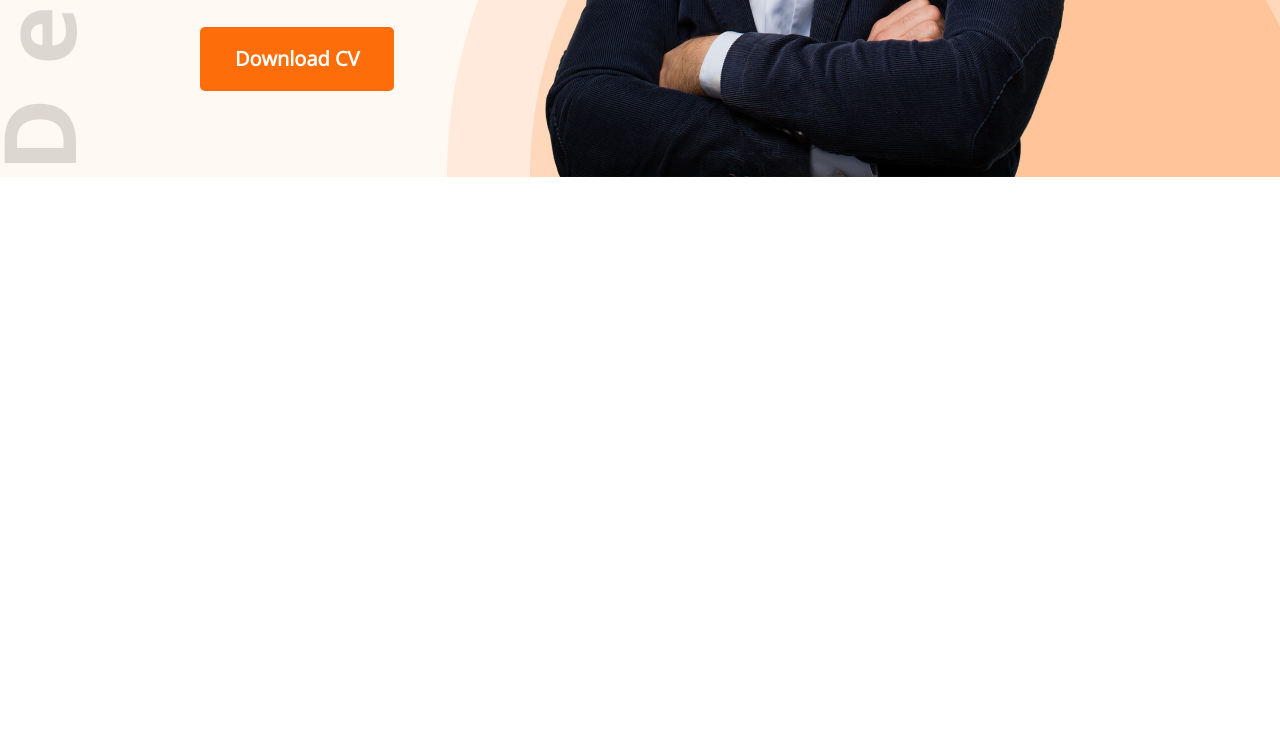
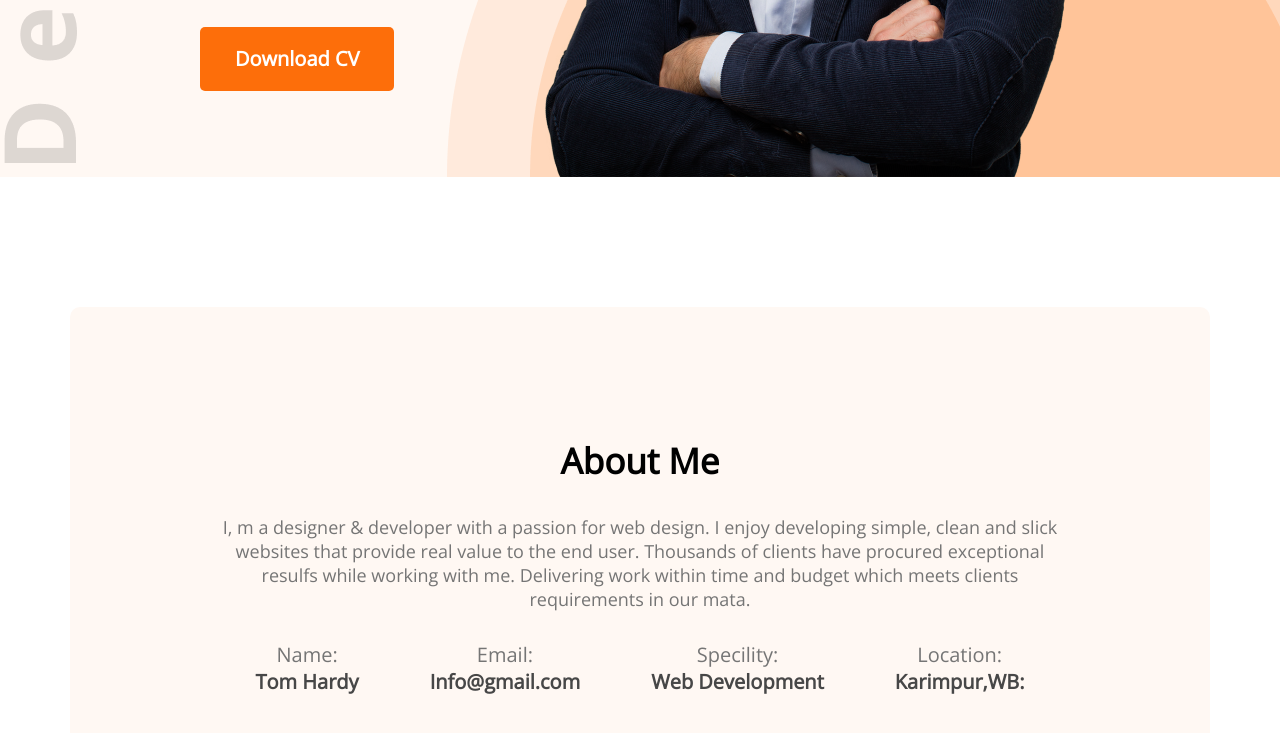
Before and after one commit to soourav8/my-first-portfolio, a plain HTML site: page index.html in a window 1280 px wide. Shown: the part 663-1396 px from the top of the page. Before the commit the page ends 840 px from the top, so only its background shows below. Drawn offline with nearby package versions, Linux system fonts and the light colour scheme.

Commit message:
about-done

```diff
--- a/index.html
+++ b/index.html
@@ -1,13 +1,17 @@
 <!DOCTYPE html>
 <html lang="en">
+
 <head>
     <meta charset="UTF-8">
     <meta http-equiv="X-UA-Compatible" content="IE=edge">
     <meta name="viewport" content="width=device-width, initial-scale=1.0">
     <title>Developer Portfolio</title>
     <link rel="stylesheet" href="styles/portfolio.css">
-    <link rel="preconnect" href="https://fonts.googleapis.com"><link rel="preconnect" href="https://fonts.gstatic.com" crossorigin><link href="https://fonts.googleapis.com/css2?family=Open+Sans&display=swap" rel="stylesheet">
+    <link rel="preconnect" href="https://fonts.googleapis.com">
+    <link rel="preconnect" href="https://fonts.gstatic.com" crossorigin>
+    <link href="https://fonts.googleapis.com/css2?family=Open+Sans&display=swap" rel="stylesheet">
 </head>
+
 <body>
     <header class="header">
         <nav>
@@ -23,17 +27,43 @@
             <div>
                 <h3 class="banner-sub-title">Hi, I am</h3>
                 <h1 class="banner-title">Tom Hardy</h1>
-                <p class="banner-description">Shot what able cold new see hold.Friendly as an betrayed formerly he. Morning because as to society behaved moments.</p>
+                <p class="banner-description">Shot what able cold new see hold.Friendly as an betrayed formerly he.
+                    Morning because as to society behaved moments.</p>
                 <button class="btn-primary">Download CV</button>
             </div>
             <img src="images/hardy.png" alt="">
         </div>
     </header>
     <main>
+        <section class="about">
+            <h3 class="section-title">About Me</h3>
+            <p class="section-description">I, m a designer & developer with a passion for web design. I enjoy developing simple, clean and slick websites that provide real value to the end user. Thousands of clients have procured exceptional resulfs while working with me. Delivering work within time and budget which meets clients requirements in our mata.</p>
 
+            <div class="about-info-container">
+                <div class="about-info">
+                    <p class="info-title">Name:</p>
+                    <p class="info-description">Tom Hardy</p>
+                </div>
+                <div class="about-info">
+                    <p class="info-title">Email:</p>
+                    <p class="info-description">Info@gmail.com</p>
+                </div>
+                <div class="about-info">
+                    <p class="info-title">Specility:</p>
+                    <p class="info-description">Web Development</p>
+                </div>
+                <div class="about-info">
+                    <p class="info-title">Location:</p>
+                    <p class="info-description">Karimpur,WB:</p>
+                </div>
+
+            </div>
+
+        </section>
     </main>
     <footer>
 
     </footer>
 </body>
+
 </html>
--- a/styles/portfolio.css
+++ b/styles/portfolio.css
@@ -18,7 +18,7 @@
     background-color: #FD6E0A;
 }
 
-.header{
+.header {
     background-color: #FFF8F3;
     background-image: url("../images/header_bg.png"), url("../images/developer.png");
     background-repeat: no-repeat;
@@ -68,8 +68,53 @@ nav li {
     margin-bottom: 20px;
 }
 
-.banner-description{
+.banner-description {
     color: #757575;
     font-size: 18px;
     margin-bottom: 30px;
 }
+
+
+/* Main secton */
+
+main {
+    max-width: 1140px;
+    margin: 0 auto;
+}
+
+/* About section style*/
+.about {
+    text-align: center;
+    margin-top: 130px;
+    background: #FFF8F3;
+    border-radius: 10px;
+    padding: 130px 150px;
+}
+
+.section-title {
+
+    margin-bottom: 30px;
+    font-size: 35px;
+    line-height: 48px;
+}
+
+.section-description {
+    color: #757575;
+    font-size: 18px;
+    margin-bottom: 30px;
+}
+.about-info-container{
+    display: flex;
+    justify-content: space-around;
+}
+
+.about .info-title{
+    font-size: 20px;
+    color: #757575;
+}
+
+.about .info-description{
+    font-size: 20px;
+    color: #474747;
+    font-weight: 700;
+}
```
